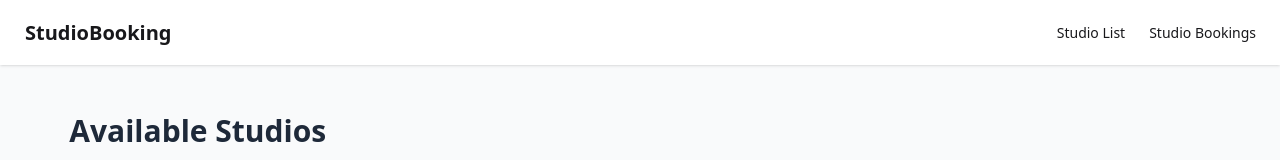
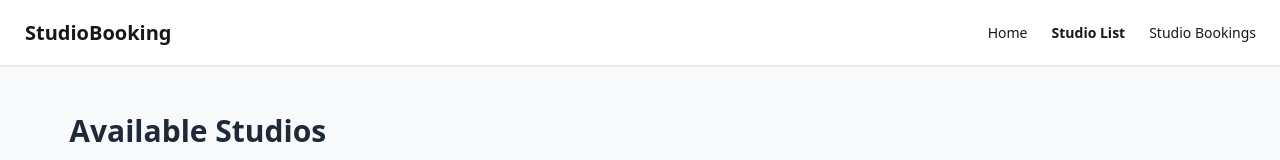
Before and after one commit to AskatAsh/Studio-booking-app, a React (Vite) app: page /studiolist in a window 1280 px wide. Shown: the top 160 px of the page. Built offline with nearby package versions, Linux system fonts and the light colour scheme; no server answers.

Commit message:
added home link and active classes in navbar component

```diff
--- a/src/components/Navbar.jsx
+++ b/src/components/Navbar.jsx
@@ -1,19 +1,39 @@
-import { Link } from "react-router-dom";
+import { NavLink } from "react-router-dom";
 
 const Navbar = () => {
   return (
     <header>
       <div className="navbar bg-base-100 shadow-sm">
         <div className="flex-1">
-          <Link to="/" className="btn btn-ghost text-xl">StudioBooking</Link>
+          <NavLink to="/" className="btn btn-ghost text-xl">
+            StudioBooking
+          </NavLink>
         </div>
         <nav className="flex-none">
           <ul className="menu menu-horizontal px-1">
             <li>
-              <Link to="/studiolist">Studio List</Link>
+              <NavLink
+                to="/"
+                className={({ isActive }) => (isActive ? "font-bold" : "")}
+              >
+                Home
+              </NavLink>
             </li>
             <li>
-              <Link to="/bookinglist">Studio Bookings</Link>
+              <NavLink
+                to="/studiolist"
+                className={({ isActive }) => (isActive ? "font-bold" : "")}
+              >
+                Studio List
+              </NavLink>
+            </li>
+            <li>
+              <NavLink
+                to="/bookinglist"
+                className={({ isActive }) => (isActive ? "font-bold" : "")}
+              >
+                Studio Bookings
+              </NavLink>
             </li>
           </ul>
         </nav>
```
